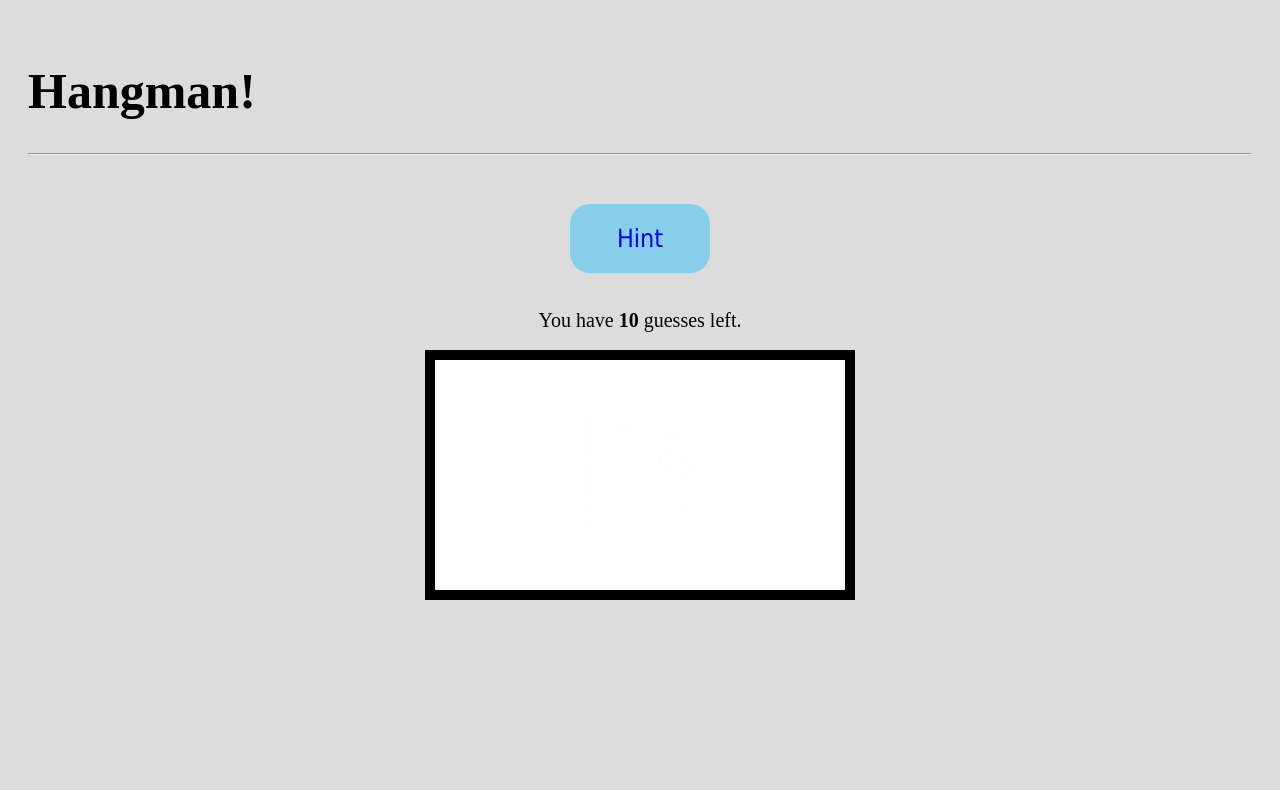
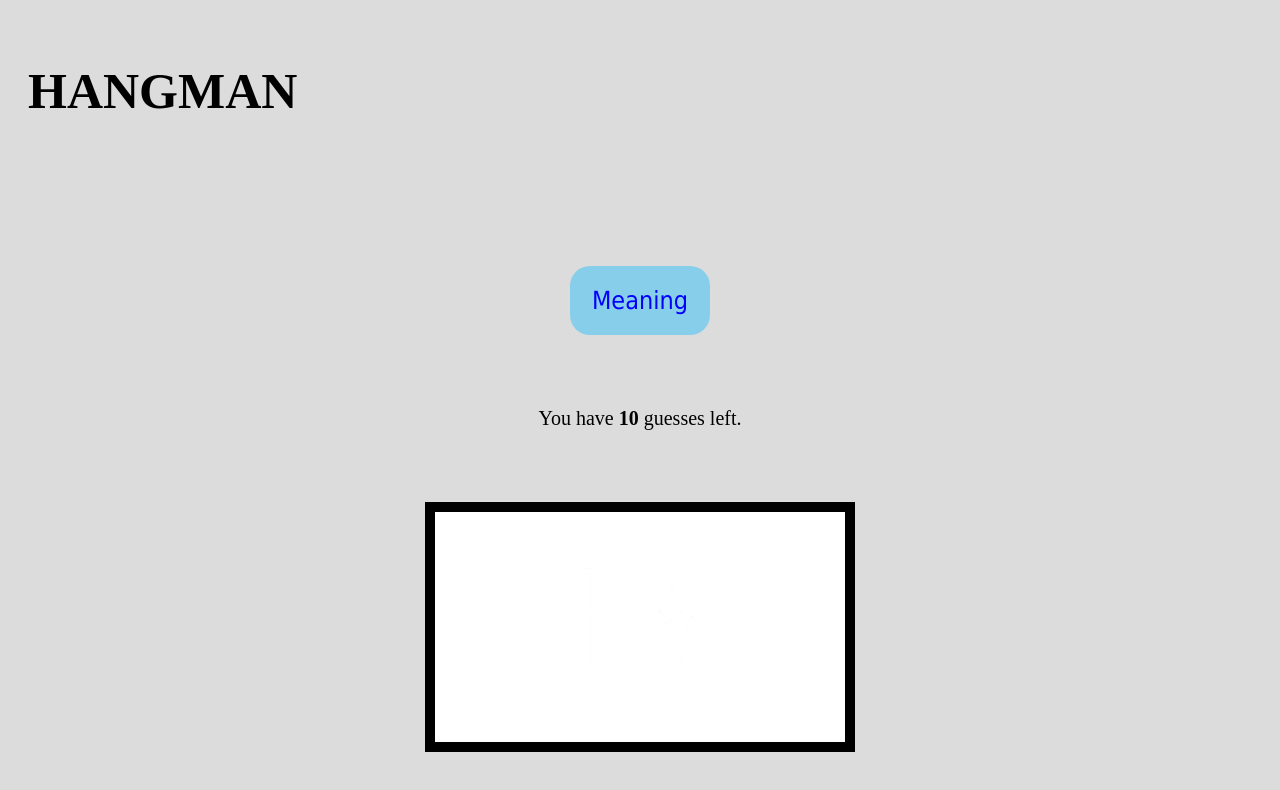
Before and after one commit to akk-programmer/hangman, a plain HTML site: page index.html in a window 1280 px wide. Drawn offline with Linux system fonts and the light colour scheme; no server answers.

Commit message:
Update index.html
updated html layout

```diff
--- a/index.html
+++ b/index.html
@@ -9,9 +9,9 @@
     <body>
         <div id="holder-div">
             <h1>
-                Hangman!
+                HANGMAN
             </h1>
-            <hr>
+            <br>
             <div id="button-container">
                 <!-- the buttons will go here -->
             </div>
@@ -21,16 +21,19 @@
 
                 </div>
                 <br>
-                <div id="hint-button">Hint</div>
+                <br>
+                <br>
+                <br>
+                <div id="hint-button">Meaning</div>
                 <br>
                 <div id="hint-div">
 
                 </div>
-                <br>
+                <br><br><br>
                 <div>
                     <small>You have&nbsp;<strong id="guesses-box">10</strong>&nbsp;guesses left.</small>
                 </div>
-                <br>
+                <br><br><br><br>
                 <img src="0.png" alt="Hangman Pic">
                 <br>
             </center>
```
